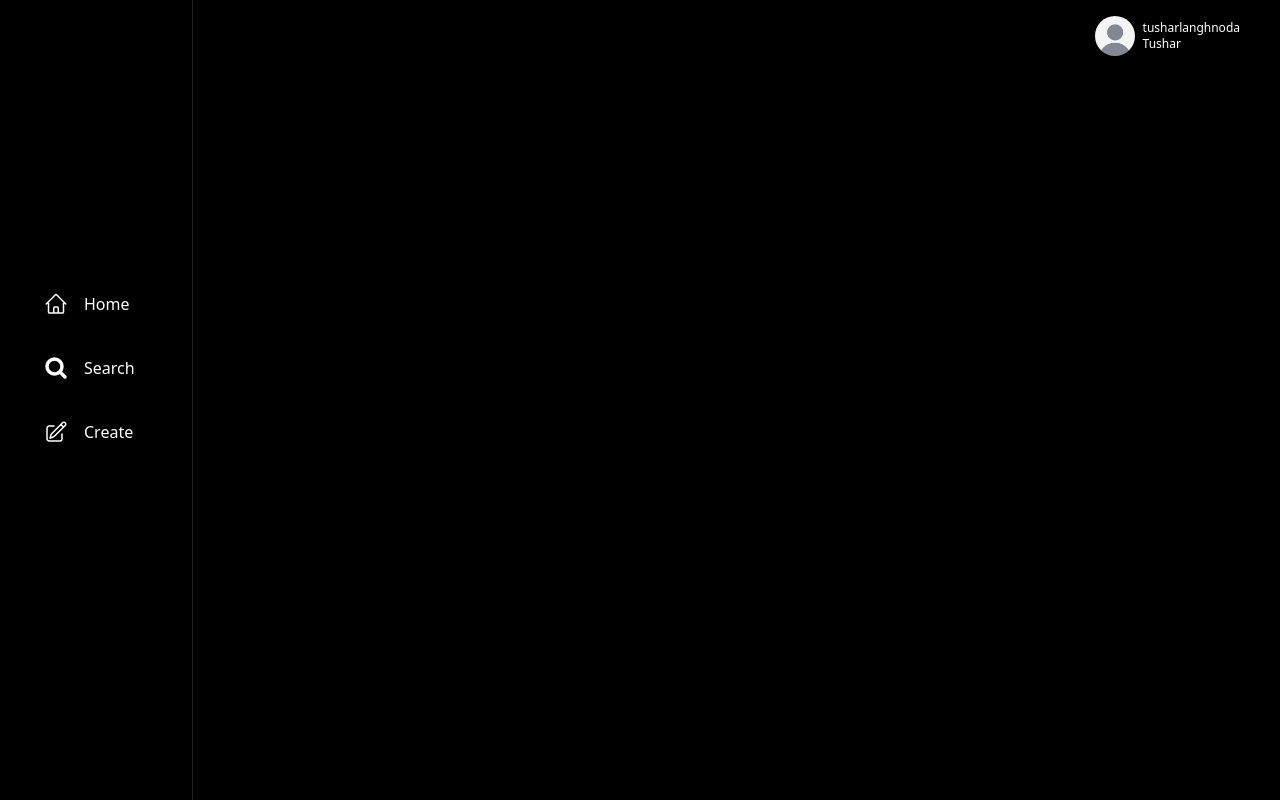
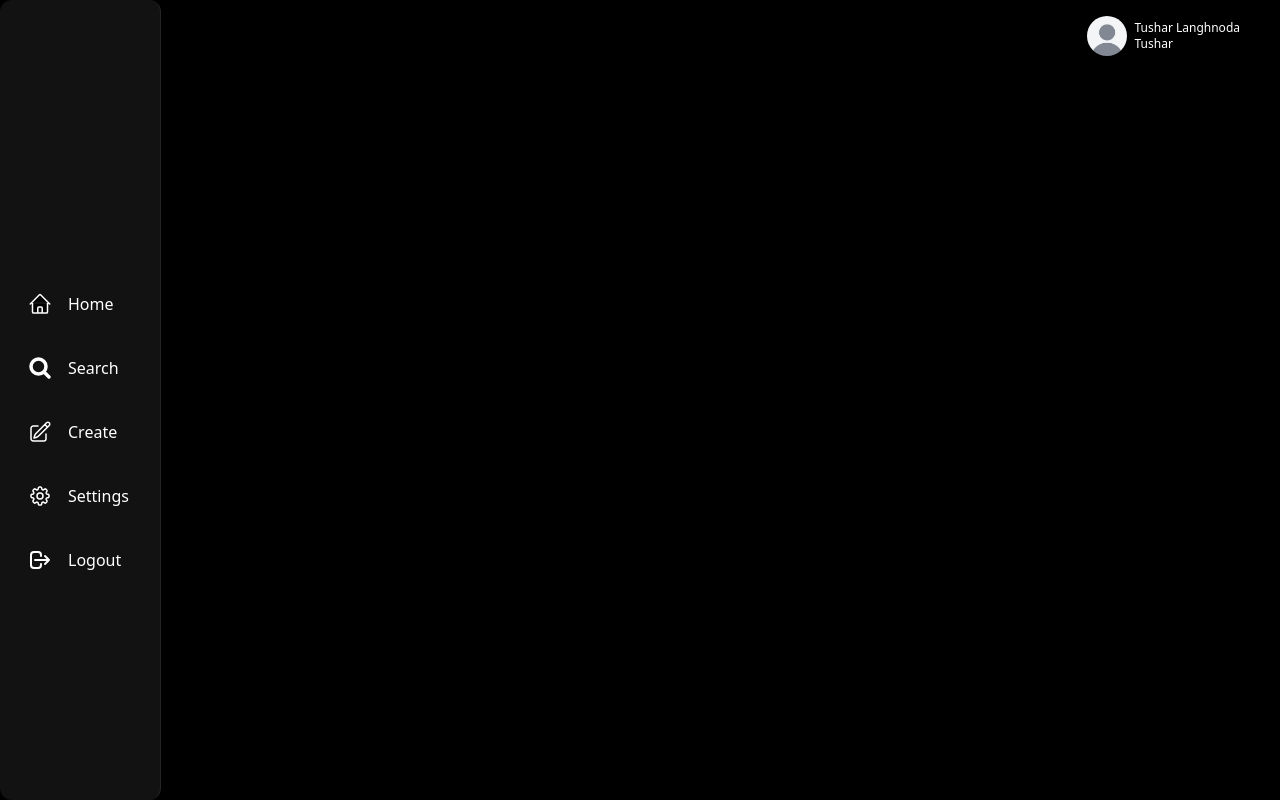
Before and after one commit to tusharlangh/RootSeek, a React (Vite) app: page /home/search in a window 1280 px wide. Built offline with nearby package versions, Linux system fonts and the light colour scheme; sample sign-in values are in the browser's storage.

Commit message:
the create page is now on top of the home page with the entire background dimmed. added a close button to close the create tab

```diff
--- a/src/homepage/Navbar.jsx
+++ b/src/homepage/Navbar.jsx
@@ -5,20 +5,22 @@ import {
   CreateIconSolid,
   HomeIconOutline,
   HomeIconSolid,
+  LogoutIcon,
   MenuIcon,
   SearchIconOutline,
   SearchIconSolid,
+  SettingsIconOutline,
+  SettingsIconSolid,
 } from "./icons";
 import { RootSeekTransparent } from "..";
 import { useLocation, useNavigate } from "react-router-dom";
 import { path } from "framer-motion/client";
 import { WindowContext } from "../utils";
 
-const Navbar = () => {
+const Navbar = ({ showCreate, setShowCreate }) => {
   const navigate = useNavigate();
   const location = useLocation();
   const windowSize = useContext(WindowContext);
-
   const menuItems = [
     {
       name: "Home",
@@ -34,9 +36,21 @@ const Navbar = () => {
     },
     {
       name: "Create",
-      path: "/home/create",
+      path: "",
       solid: <CreateIconSolid />,
       outline: <CreateIconOutline />,
+    },
+    {
+      name: "Settings",
+      path: "",
+      solid: <SettingsIconSolid />,
+      outline: <SettingsIconOutline />,
+    },
+    {
+      name: "Logout",
+      path: "",
+      solid: <LogoutIcon />,
+      outline: <LogoutIcon />,
     },
   ];
 
@@ -45,13 +59,13 @@ const Navbar = () => {
       <div
         className={`${
           windowSize >= 1110
-            ? "h-full fixed left-0 top-0 pt-[35vh] border-r"
+            ? "h-[100vh] fixed left-0 top-0 pt-[35vh] border-r"
             : windowSize >= 800
-            ? "h-full fixed left-0 top-0 pt-[35vh] border-r"
+            ? "h-[100vh] fixed left-0 top-0 pt-[35vh] border-r"
             : "w-full fixed left-0 bottom-0 py-2 border-t"
         } ${
-          windowSize >= 1110 ? "px-8" : "px-2"
-        } bg-black border-[#252525] z-40`}
+          windowSize >= 1110 ? "px-4" : "px-2"
+        } bg-[#121212] border-[#252525] z-40 rounded-xl`}
       >
         <ul
           className={`flex ${
@@ -71,11 +85,21 @@ const Navbar = () => {
                   : ""
               } transition-colors p-3 rounded-lg`}
               onClick={() => {
-                navigate(path);
+                if (name === "Create") {
+                  setShowCreate(true);
+                } else {
+                  navigate(path);
+                }
               }}
             >
               <div className="">
-                {location.pathname === path ? solid : outline}
+                {path === "" && name === "Create"
+                  ? showCreate
+                    ? solid
+                    : outline
+                  : location.pathname === path
+                  ? solid
+                  : outline}
               </div>
               {windowSize >= 1110 ? name : ""}
             </li>
--- a/src/homepage/Sidebar.jsx
+++ b/src/homepage/Sidebar.jsx
@@ -12,7 +12,7 @@ const Sidebar = () => {
           <img src={DefaultPfp} draggable={false} />
         </div>
         <div className="">
-          <p className="text-xs">tusharlanghnoda</p>
+          <p className="text-xs">Tushar Langhnoda</p>
           <p className="text-xs">Tushar</p>
         </div>
       </div>
--- a/src/homepage/createpage/create.jsx
+++ b/src/homepage/createpage/create.jsx
@@ -1,9 +1,12 @@
-import React, { useEffect, useState } from "react";
+import React, { useContext, useEffect, useState } from "react";
 import {
   AddIcon,
   AddIconBlack,
   CheckmarkIcon,
   GlobeIcon,
+  Hashtag,
+  MapPin,
+  PictureIcon,
   RecordIcon,
   SendIcon,
   SmileIcon,
@@ -26,10 +29,7 @@ const Create = () => {
   const [status, setStatus] = useState("send");
 
   const DailyTabStyles =
-    "relative flex flex-col bg-[#F9F9F9] max-w-[90vw] lg:max-w-[70vw] py-12 w-full rounded-3xl drop-shadow-2xl lg:ml-24 overflow-hidden justify-center items-center shadow-xl";
-
-  const inputStyle =
-    "rounded-2xl py-4 px-4 cursor-pointer transition-colors resize-none w-full h-full text-xl outline-none";
+    "max-sm:w-[80vw] w-[55vw] rounded-xl bg-[#121212] border border-[#252525]";
 
   const onClick = (e) => {
     e.preventDefault();
@@ -59,58 +59,49 @@ const Create = () => {
   };
 
   return (
-    <div className={DailyTabStyles}>
-      <div className="flex flex-col justify-center items-center h-full w-[80vw] lg:w-[60vw] gap-8">
-        <h1 className="text-3xl text-black font-semibold">Create a new Root</h1>
-        <form
-          className="flex flex-col gap-4 justify-center items-center shadow-sm rounded-2xl border border-gray-300 w-full"
-          onSubmit={onClick}
-        >
+    <div className="">
+      <div className={DailyTabStyles}>
+        <form className="flex flex-col gap-4 px-4 py-4">
           <input
-            className="w-full pt-4 pb-2 px-4 outline-none shadow-xs"
             type="text"
             placeholder="Title"
-            value={title}
-            onChange={(e) => setTitle(e.target.value)}
+            className="bg-[#1F1F1F] border border-[#252525] rounded-sm p-3"
           />
           <textarea
-            rows="3"
-            className={inputStyle}
             type="text"
-            placeholder="Start typing..."
-            value={content}
-            onChange={(e) => setContent(e.target.value)}
+            placeholder="Content"
+            className="h-40 bg-[#1F1F1F] border border-[#252525] rounded-sm p-3 resize-none"
           />
-          <div className="w-full flex p-4 justify-end">
+          <div className="flex justify-between">
+            <ul className="flex gap-2">
+              <li className="bg-[#1F1F1F] p-3 rounded-sm cursor-pointer hover:scale-105 transition-all">
+                <PictureIcon />
+              </li>
+              <li className="bg-[#1F1F1F] p-3 rounded-sm cursor-pointer hover:scale-105 transition-all">
+                <RecordIcon />
+              </li>
+              <li className="bg-[#1F1F1F] p-3 rounded-sm cursor-pointer hover:scale-105 transition-all">
+                <SmileIcon />
+              </li>
+              <li className="bg-[#1F1F1F] p-3 rounded-sm cursor-pointer hover:scale-105 transition-all">
+                <GlobeIcon />
+              </li>
+              <li className="bg-[#1F1F1F] p-3 rounded-sm cursor-pointer hover:scale-105 transition-all">
+                <MapPin />
+              </li>
+              <li className="bg-[#1F1F1F] p-3 rounded-sm cursor-pointer hover:scale-105 transition-all">
+                <Hashtag />
+              </li>
+            </ul>
+
             <button
-              className="text-center bg-[#F9F9F9] border border-gray-300 hover:bg-[#F3F3F3] rounded-4xl p-3 max-w-13 transition-colors"
               type="submit"
+              className="bg-white hover:bg-[#E6E6E6] transition-all p-2 rounded-sm w-20 text-black font-medium"
             >
-              {status === "send" ? (
-                <SendIcon />
-              ) : status === "loading" ? (
-                <Loading />
-              ) : (
-                <CheckmarkIcon />
-              )}
+              Create
             </button>
           </div>
         </form>
-
-        <div className="flex gap-2 cursor-pointer w-full items-center justify-end">
-          <div className="text-center bg-[#F9F9F9] border border-gray-300 hover:bg-[#F3F3F3] rounded-4xl p-3 max-w-13 transition-colors">
-            <RecordIcon />
-          </div>
-          <div className="text-center bg-[#F9F9F9] border border-gray-300 hover:bg-[#F3F3F3] rounded-4xl p-3 max-w-13 transition-colors">
-            <SmileIcon />
-          </div>
-          <div className="text-center bg-[#F9F9F9] border border-gray-300 hover:bg-[#F3F3F3] rounded-4xl p-3 max-w-13 transition-colors">
-            <AddIconBlack />
-          </div>
-          <div className="text-center bg-[#F9F9F9] border border-gray-300 hover:bg-[#F3F3F3] rounded-4xl p-3 max-w-13 transition-colors">
-            <GlobeIcon />
-          </div>
-        </div>
       </div>
     </div>
   );
--- a/src/homepage/home.jsx
+++ b/src/homepage/home.jsx
@@ -11,7 +11,7 @@ import {
   useNavigate,
 } from "react-router-dom";
 import Create from "./createpage/create";
-import { LockIcon } from "./icons";
+import { CloseIcon, LockIcon } from "./icons";
 import { jwtDecode } from "jwt-decode";
 import WindowSize from "../utils";
 import Sidebar from "./Sidebar";
@@ -26,10 +26,9 @@ const checkTokenExpiration = () => {
 };
 
 const Home = () => {
-  const location = useLocation();
   const token = localStorage.getItem("token");
-
   const navigate = useNavigate();
+  const [showCreate, setShowCreate] = useState(false);
 
   useEffect(() => {
     if (!token) {
@@ -43,12 +42,25 @@ const Home = () => {
   return (
     <>
       <div className={`flex justify-center items-center w-full h-screen`}>
-        <Navbar />
-        <Routes>
-          <Route path="" element={<ActivityList />} />
-          <Route path="create" element={<Create />} />
-        </Routes>
-        <Sidebar />
+        {showCreate && (
+          <div className="absolute z-40 w-[100vw] h-[100vh] flex justify-center items-center">
+            <Create />
+            <div
+              className="absolute top-4 right-4 cursor-pointer"
+              onClick={() => setShowCreate(false)}
+            >
+              <CloseIcon />
+            </div>
+          </div>
+        )}
+        <div className={showCreate ? "opacity-40 pointer-events-none" : ""}>
+          <Navbar showCreate={showCreate} setShowCreate={setShowCreate} />
+          <Routes>
+            <Route path="" element={<ActivityList showCreate={showCreate} />} />
+            {/*<Route path="create" element={<Create />} />*/}
+          </Routes>
+          <Sidebar />
+        </div>
       </div>
     </>
   );
--- a/src/homepage/icons.jsx
+++ b/src/homepage/icons.jsx
@@ -292,3 +292,137 @@ export const ThreeDotIcon = () => (
     />
   </svg>
 );
+
+export const SettingsIconOutline = () => (
+  <svg
+    xmlns="http://www.w3.org/2000/svg"
+    fill="none"
+    viewBox="0 0 24 24"
+    strokeWidth={1.5}
+    stroke="currentColor"
+    className="size-6"
+    color="white"
+  >
+    <path
+      strokeLinecap="round"
+      strokeLinejoin="round"
+      d="M10.343 3.94c.09-.542.56-.94 1.11-.94h1.093c.55 0 1.02.398 1.11.94l.149.894c.07.424.384.764.78.93.398.164.855.142 1.205-.108l.737-.527a1.125 1.125 0 0 1 1.45.12l.773.774c.39.389.44 1.002.12 1.45l-.527.737c-.25.35-.272.806-.107 1.204.165.397.505.71.93.78l.893.15c.543.09.94.559.94 1.109v1.094c0 .55-.397 1.02-.94 1.11l-.894.149c-.424.07-.764.383-.929.78-.165.398-.143.854.107 1.204l.527.738c.32.447.269 1.06-.12 1.45l-.774.773a1.125 1.125 0 0 1-1.449.12l-.738-.527c-.35-.25-.806-.272-1.203-.107-.398.165-.71.505-.781.929l-.149.894c-.09.542-.56.94-1.11.94h-1.094c-.55 0-1.019-.398-1.11-.94l-.148-.894c-.071-.424-.384-.764-.781-.93-.398-.164-.854-.142-1.204.108l-.738.527c-.447.32-1.06.269-1.45-.12l-.773-.774a1.125 1.125 0 0 1-.12-1.45l.527-.737c.25-.35.272-.806.108-1.204-.165-.397-.506-.71-.93-.78l-.894-.15c-.542-.09-.94-.56-.94-1.109v-1.094c0-.55.398-1.02.94-1.11l.894-.149c.424-.07.765-.383.93-.78.165-.398.143-.854-.108-1.204l-.526-.738a1.125 1.125 0 0 1 .12-1.45l.773-.773a1.125 1.125 0 0 1 1.45-.12l.737.527c.35.25.807.272 1.204.107.397-.165.71-.505.78-.929l.15-.894Z"
+    />
+    <path
+      strokeLinecap="round"
+      strokeLinejoin="round"
+      d="M15 12a3 3 0 1 1-6 0 3 3 0 0 1 6 0Z"
+    />
+  </svg>
+);
+
+export const SettingsIconSolid = () => (
+  <svg
+    xmlns="http://www.w3.org/2000/svg"
+    viewBox="0 0 24 24"
+    fill="currentColor"
+    className="size-6"
+    color="white"
+  >
+    <path
+      fillRule="evenodd"
+      d="M11.828 2.25c-.916 0-1.699.663-1.85 1.567l-.091.549a.798.798 0 0 1-.517.608 7.45 7.45 0 0 0-.478.198.798.798 0 0 1-.796-.064l-.453-.324a1.875 1.875 0 0 0-2.416.2l-.243.243a1.875 1.875 0 0 0-.2 2.416l.324.453a.798.798 0 0 1 .064.796 7.448 7.448 0 0 0-.198.478.798.798 0 0 1-.608.517l-.55.092a1.875 1.875 0 0 0-1.566 1.849v.344c0 .916.663 1.699 1.567 1.85l.549.091c.281.047.508.25.608.517.06.162.127.321.198.478a.798.798 0 0 1-.064.796l-.324.453a1.875 1.875 0 0 0 .2 2.416l.243.243c.648.648 1.67.733 2.416.2l.453-.324a.798.798 0 0 1 .796-.064c.157.071.316.137.478.198.267.1.47.327.517.608l.092.55c.15.903.932 1.566 1.849 1.566h.344c.916 0 1.699-.663 1.85-1.567l.091-.549a.798.798 0 0 1 .517-.608 7.52 7.52 0 0 0 .478-.198.798.798 0 0 1 .796.064l.453.324a1.875 1.875 0 0 0 2.416-.2l.243-.243c.648-.648.733-1.67.2-2.416l-.324-.453a.798.798 0 0 1-.064-.796c.071-.157.137-.316.198-.478.1-.267.327-.47.608-.517l.55-.091a1.875 1.875 0 0 0 1.566-1.85v-.344c0-.916-.663-1.699-1.567-1.85l-.549-.091a.798.798 0 0 1-.608-.517 7.507 7.507 0 0 0-.198-.478.798.798 0 0 1 .064-.796l.324-.453a1.875 1.875 0 0 0-.2-2.416l-.243-.243a1.875 1.875 0 0 0-2.416-.2l-.453.324a.798.798 0 0 1-.796.064 7.462 7.462 0 0 0-.478-.198.798.798 0 0 1-.517-.608l-.091-.55a1.875 1.875 0 0 0-1.85-1.566h-.344ZM12 15.75a3.75 3.75 0 1 0 0-7.5 3.75 3.75 0 0 0 0 7.5Z"
+      clipRule="evenodd"
+    />
+  </svg>
+);
+
+export const LogoutIcon = () => (
+  <svg
+    xmlns="http://www.w3.org/2000/svg"
+    className="h-6 w-6"
+    fill="none"
+    viewBox="0 0 24 24"
+    stroke="currentColor"
+    strokeWidth={2}
+    color="white"
+  >
+    <path
+      strokeLinecap="round"
+      strokeLinejoin="round"
+      d="M17 16l4-4m0 0l-4-4m4 4H7m6 4v1a3 3 0 01-3 3H6a3 3 0 01-3-3V7a3 3 0 013-3h4a3 3 0 013 3v1"
+    />
+  </svg>
+);
+
+export const Hashtag = () => (
+  <svg
+    xmlns="http://www.w3.org/2000/svg"
+    fill="none"
+    viewBox="0 0 24 24"
+    strokeWidth={2.5}
+    stroke="currentColor"
+    className="size-5"
+    color="white"
+  >
+    <path
+      strokeLinecap="round"
+      strokeLinejoin="round"
+      d="M5.25 8.25h15m-16.5 7.5h15m-1.8-13.5-3.9 19.5m-2.1-19.5-3.9 19.5"
+    />
+  </svg>
+);
+
+export const MapPin = () => (
+  <svg
+    xmlns="http://www.w3.org/2000/svg"
+    fill="none"
+    viewBox="0 0 24 24"
+    strokeWidth={1.5}
+    stroke="currentColor"
+    className="size-6"
+    color="white"
+  >
+    <path
+      strokeLinecap="round"
+      strokeLinejoin="round"
+      d="M15 10.5a3 3 0 1 1-6 0 3 3 0 0 1 6 0Z"
+    />
+    <path
+      strokeLinecap="round"
+      strokeLinejoin="round"
+      d="M19.5 10.5c0 7.142-7.5 11.25-7.5 11.25S4.5 17.642 4.5 10.5a7.5 7.5 0 1 1 15 0Z"
+    />
+  </svg>
+);
+
+export const PictureIcon = () => (
+  <svg
+    xmlns="http://www.w3.org/2000/svg"
+    fill="none"
+    viewBox="0 0 24 24"
+    strokeWidth={1.5}
+    stroke="currentColor"
+    className="size-6"
+    color="rgb(73,205,253)"
+  >
+    <path
+      strokeLinecap="round"
+      strokeLinejoin="round"
+      d="m2.25 15.75 5.159-5.159a2.25 2.25 0 0 1 3.182 0l5.159 5.159m-1.5-1.5 1.409-1.409a2.25 2.25 0 0 1 3.182 0l2.909 2.909m-18 3.75h16.5a1.5 1.5 0 0 0 1.5-1.5V6a1.5 1.5 0 0 0-1.5-1.5H3.75A1.5 1.5 0 0 0 2.25 6v12a1.5 1.5 0 0 0 1.5 1.5Zm10.5-11.25h.008v.008h-.008V8.25Zm.375 0a.375.375 0 1 1-.75 0 .375.375 0 0 1 .75 0Z"
+    />
+  </svg>
+);
+
+export const CloseIcon = () => (
+  <svg
+    xmlns="http://www.w3.org/2000/svg"
+    fill="none"
+    viewBox="0 0 24 24"
+    strokeWidth={2}
+    stroke="currentColor"
+    className="size-7"
+    color="white"
+  >
+    <path
+      strokeLinecap="round"
+      strokeLinejoin="round"
+      d="M6 18 18 6M6 6l12 12"
+    />
+  </svg>
+);
--- a/src/index.css
+++ b/src/index.css
@@ -1,6 +1,6 @@
 @import "tailwindcss";
 
 body {
-    background-color: rgb(0, 0, 0);
+    background-color: black;
     color: white;
 }
```
Also changed, not shown: src/homepage/ActivityList.jsx (+8 -4 lines), src/homepage/UserActivity.jsx (+6 -5 lines).
